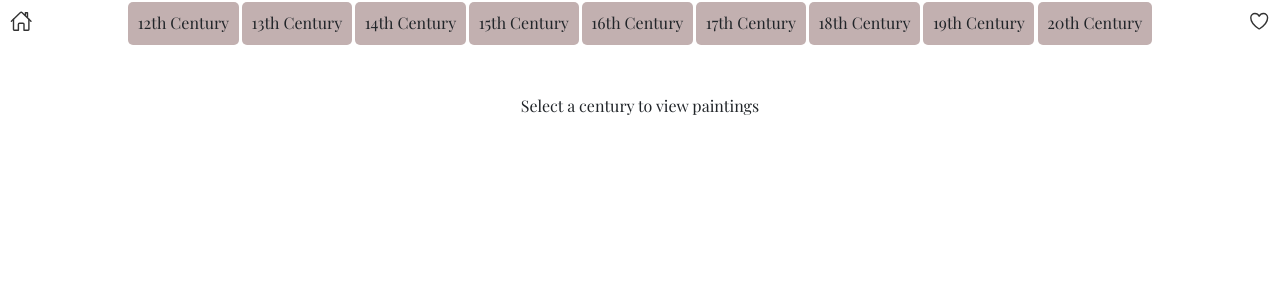
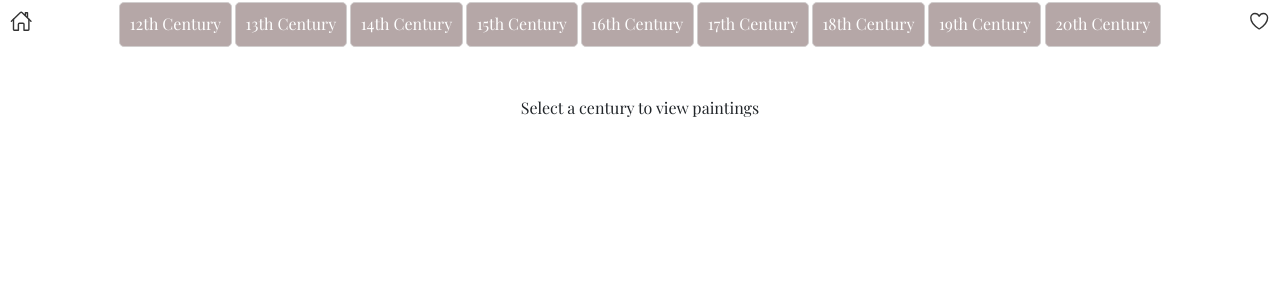
Before and after one commit to ANDORAAA/visual-symphony, a React (Vite) app: page /centuries in a window 1280 px wide. Shown: the top 300 px of the page. Built offline with nearby package versions, Linux system fonts and the light colour scheme.

Commit message:
added a new feature

```diff
--- a/src/components/centuryTimeline.jsx
+++ b/src/components/centuryTimeline.jsx
@@ -7,7 +7,9 @@ const CenturyTimeline = ({ centuries, onCenturyClick, selectedCentury }) => (
         key={century}
         className='century'
         style={
-          selectedCentury === century ? { backgroundColor: '#a58282' } : {}
+          selectedCentury === century
+            ? { backgroundColor: '#fff', color: '#333', border: 'none' }
+            : {}
         }
         onClick={() => onCenturyClick(century)}
       >
--- a/src/components/modal.jsx
+++ b/src/components/modal.jsx
@@ -1,11 +1,10 @@
+import { useNavigate } from 'react-router-dom';
 import { IoCloseOutline } from 'react-icons/io5';
-import { useNavigate } from 'react-router-dom';
-import { useContext } from 'react';
-import { Ctx } from '../context/store';
+import { IoHeartOutline } from 'react-icons/io5';
+
 import '../styles/modal.css';
 
 const Modal = ({ selectedArtwork, setSelectedArtwork }) => {
-  // const { selectedArtwork, setSelectedArtwork } = useContext(Ctx);
   const navigate = useNavigate();
 
   const handleLearnMore = () => {
@@ -26,24 +25,30 @@ const Modal = ({ selectedArtwork, setSelectedArtwork }) => {
         />
         <div className='artwork-details'>
           {selectedArtwork.title && <h1>{selectedArtwork.title}</h1>}
-
           {selectedArtwork.artist_display && (
             <h4>{selectedArtwork.artist_display}</h4>
           )}
-
           {selectedArtwork.place_of_origin && selectedArtwork.date_display && (
             <p>
               Created in {selectedArtwork.place_of_origin},{' '}
               {selectedArtwork.date_display}
             </p>
           )}
-
           {selectedArtwork.short_description && (
             <p>{selectedArtwork.short_description}</p>
           )}
-          <span className='more-details' onClick={handleLearnMore}>
-            Click here to learn more about this painting
-          </span>
+          <p
+            className='more-details'
+            style={{ color: 'rgb(208, 208, 208)' }}
+            onClick={handleLearnMore}
+          >
+            Learn more about this painting
+          </p>
+          <p style={{ color: 'rgb(208, 208, 208)' }}>
+            Save it to your favourites{' '}
+            <IoHeartOutline className='save-to-favourites' />
+          </p>
+          <hr />
         </div>
       </div>
     </div>
--- a/src/components/navBar.jsx
+++ b/src/components/navBar.jsx
@@ -21,7 +21,9 @@ const NavBar = () => {
             <Dropdown.Item onClick={() => navigate('/authentication')}>
               Log in | Register
             </Dropdown.Item>
-            <Dropdown.Item href='#/action-2'>Your favourites</Dropdown.Item>
+            <Dropdown.Item onClick={() => navigate('/favourites')}>
+              Your favourites{' '}
+            </Dropdown.Item>
             <Dropdown.Item href='#/action-3'>
               Find paintings by artist or title
             </Dropdown.Item>
--- a/src/styles/centuries.css
+++ b/src/styles/centuries.css
@@ -14,13 +14,16 @@
   margin: 0.1rem;
   padding: 0.6rem;
   cursor: pointer;
+  border: 1px solid rgb(209, 206, 206);
   border-radius: 5px;
-  background-color: #c2b0b0;
+  background-color: #b5a7a7;
   transition: background-color 0.3s;
+  color: rgb(254, 254, 254);
 }
 
 .century:hover {
-  background-color: #a58282;
+  background-color: #ffffff;
+  color: #333;
 }
 
 .artworks-wrapper {
--- a/src/styles/modal.css
+++ b/src/styles/modal.css
@@ -49,3 +49,13 @@
   text-decoration: underline;
   cursor: pointer;
 }
+
+.save-to-favourites {
+  transition: transform 0.2s ease-in;
+}
+
+.save-to-favourites:hover {
+  cursor: pointer;
+  color: darkred;
+  transform: scale(1.8);
+}
```
